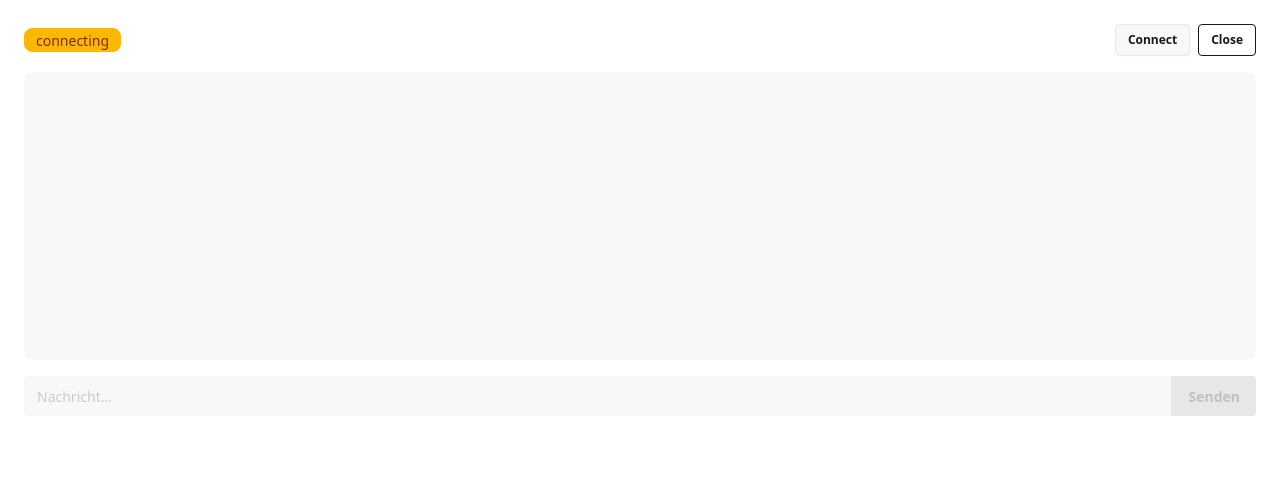
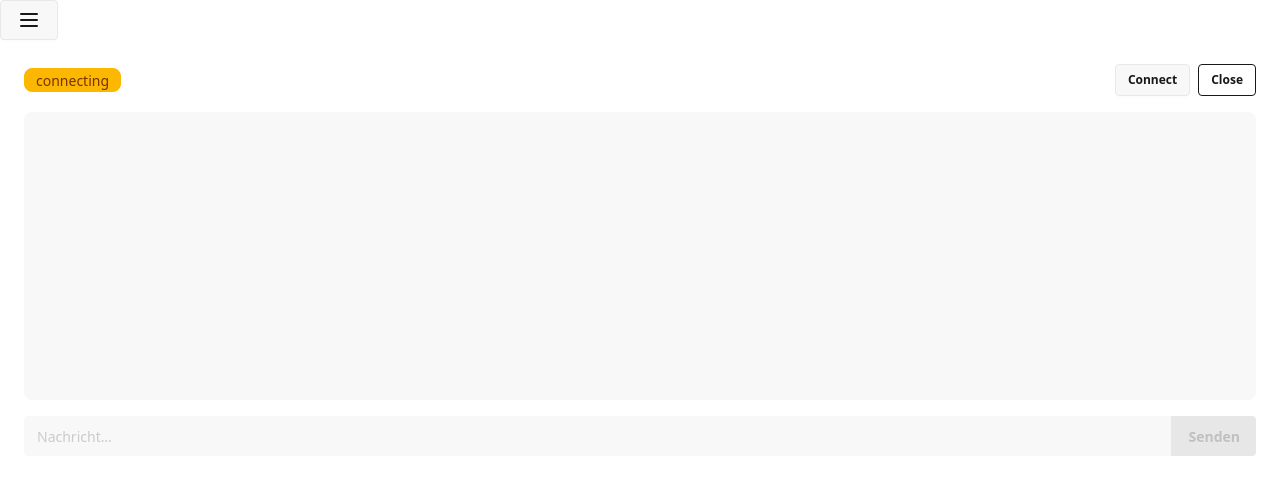
Before and after one commit to AuroraSpeak/networking, a Vue app in the folder web/: page / in a window 1280 px wide. Shown: the top 494 px of the page. Built offline with nearby package versions, Linux system fonts and the light colour scheme; no server answers; the HTML template or start-up script is replaced by a standard one.

Commit message:
Added Drawer to webui

```diff
--- a/web/src/App.vue
+++ b/web/src/App.vue
@@ -19,6 +19,15 @@ function handleSend(text: string) {
 </script>
 
 <template>
+  <div class="drawer">
+    <input id="drawer-sidebar" type="checkbox" class="drawer-toggle">
+    <div class="drawer-content">
+      <label for="drawer-sidebar" class="btn drawer-button">
+        <svg xmlns="http://www.w3.org/2000/svg" class="h-6 w-6" fill="none" viewBox="0 0 24 24" stroke="currentColor"
+          stroke-width="2">
+          <path stroke-linecap="round" stroke-linejoin="round" d="M4 6h16M4 12h16M4 18h16" />
+        </svg>
+      </label>
       <div class="p-6 space-y-4">
         <div class="flex items-center gap-3">
           <span class="badge"
@@ -37,4 +46,13 @@ function handleSend(text: string) {
 
         <WsSendInput :disabled="!canSend" @send="handleSend" />
       </div>
+    </div>
+    <div class="drawer-side">
+      <label for="drawer-sidebar" class="drawer-overlay"></label>
+      <ul class="menu bg-base-200 min-h-full w-80 p-4">
+        <li><a href="#">Server</a></li>
+        <li><a href="#">Clients</a></li>
+      </ul>
+    </div>
+  </div>
 </template>
```
Also changed, not shown: 1 other file (tests, documents, lock files or other folders). Lines whose indentation alone changed are shown as unchanged.
